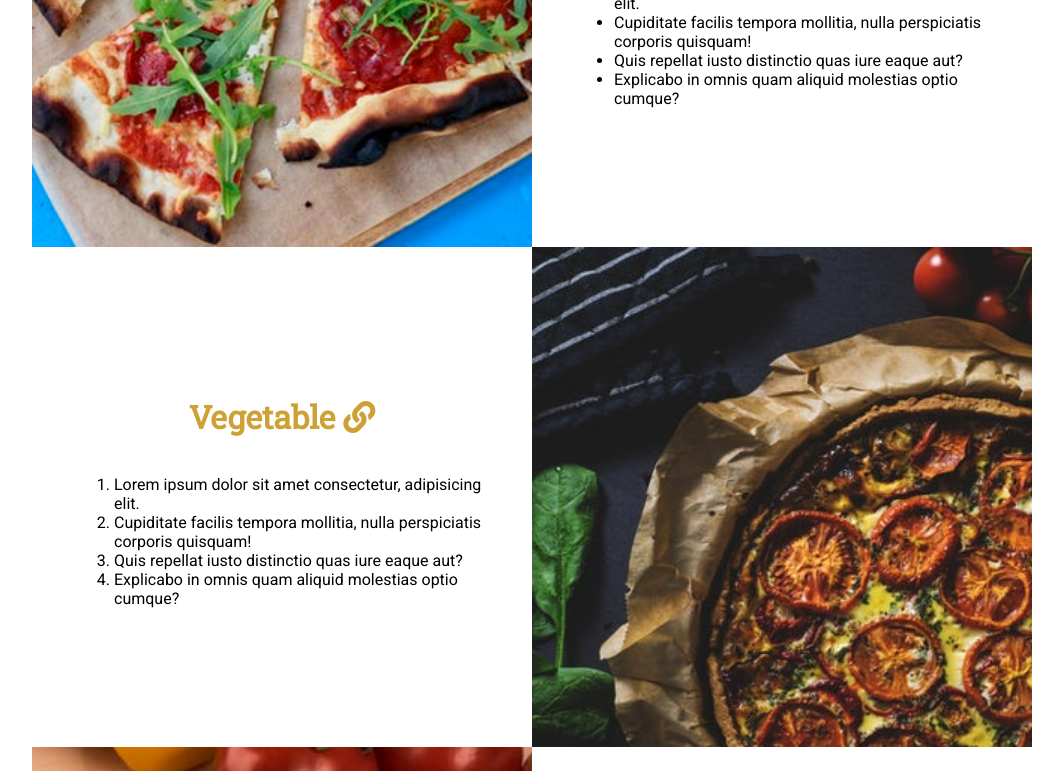
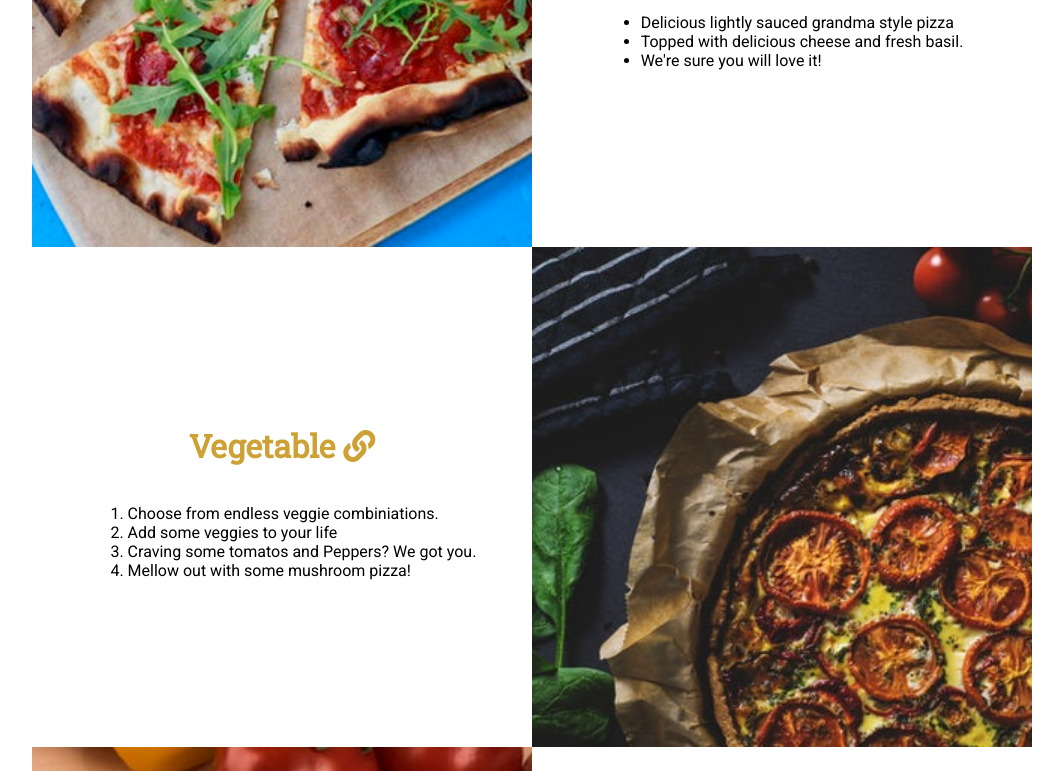
Before and after one commit to DanieMeas/HTMLCSSBASICS, a plain HTML site: page HTMLCSSBASICS/menu.html in a window 1280 px wide. Shown: the part 649-1420 px from the top of the page, without its empty margins (108-1171 px from the left). Drawn offline with Linux system fonts and the light colour scheme.

Commit message:
change lorem ipsum text on menu page

```diff
--- a/HTMLCSSBASICS/menu.html
+++ b/HTMLCSSBASICS/menu.html
@@ -63,10 +63,9 @@
                     </a>
 
                     <ul>
-                        <li>Lorem ipsum dolor sit amet consectetur, adipisicing elit.</li>
-                        <li>Cupiditate facilis tempora mollitia, nulla perspiciatis corporis quisquam!</li>
-                        <li>Quis repellat iusto distinctio quas iure eaque aut?</li>
-                        <li>Explicabo in omnis quam aliquid molestias optio cumque?</li>
+                        <li>Delicious lightly sauced grandma style pizza </li>
+                        <li>Topped with delicious cheese and fresh basil.</li>
+                        <li>We're sure you will love it!</li>
                     </ul>
                 </div>
             </div>
@@ -77,10 +76,10 @@
                     </a>
 
                     <ol>
-                        <li>Lorem ipsum dolor sit amet consectetur, adipisicing elit.</li>
-                        <li>Cupiditate facilis tempora mollitia, nulla perspiciatis corporis quisquam!</li>
-                        <li>Quis repellat iusto distinctio quas iure eaque aut?</li>
-                        <li>Explicabo in omnis quam aliquid molestias optio cumque?</li>
+                        <li>Choose from endless veggie combiniations.</li>
+                        <li>Add some veggies to your life</li>
+                        <li>Craving some tomatos and Peppers? We got you.</li>
+                        <li>Mellow out with some mushroom pizza!</li>
                     </ol>
                 </div>
 
```
